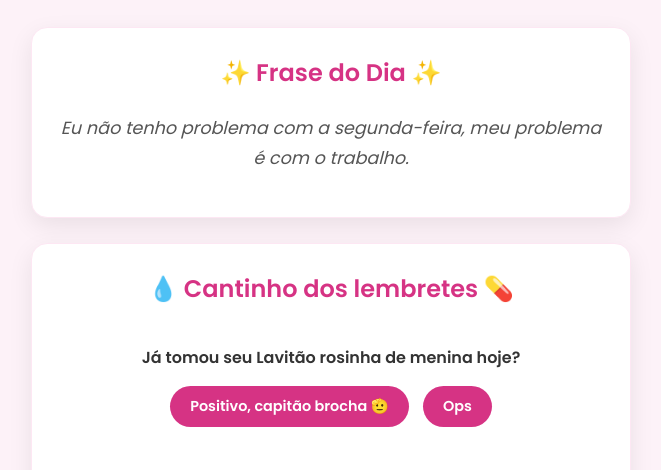
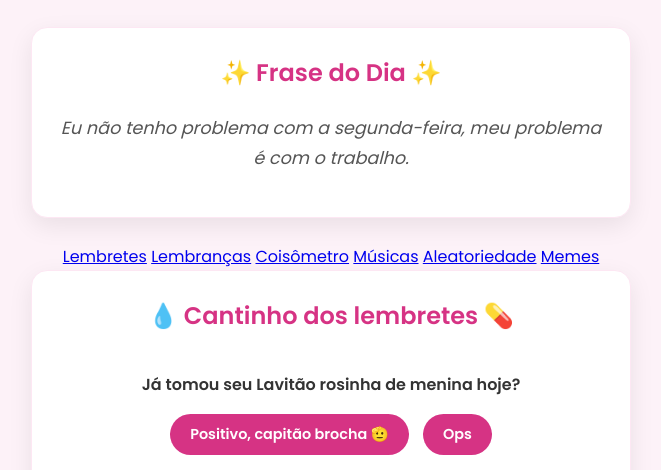
Before and after one commit to LGiovannini36/Cantinho-da-Lari, a website: page index.html in a window 1280 px wide. Shown: the part 330-800 px from the top of the page, without its empty margins (309-970 px from the left). Drawn offline with Linux system fonts and the light colour scheme.

Commit message:
Update index.html

```diff
--- a/index.html
+++ b/index.html
@@ -25,6 +25,17 @@
                 <h2>✨ Frase do Dia ✨</h2>
                 <p id="frase-do-dia-texto">Carregando uma frase especial para você...</p>
             </section>
+
+            <!-- Início do Menu de Navegação Rápida -->
+<nav class="navigation-menu">
+    <a href="#cantinho-lembretes" class="nav-button">Lembretes</a>
+    <a href="#cantinho-lembrancas" class="nav-button">Lembranças</a>
+    <a href="#cantinho-coisometro" class="nav-button">Coisômetro</a>
+    <a href="#cantinho-musical" class="nav-button">Músicas</a>
+    <a href="#cantinho-aleatoriedade" class="nav-button">Aleatoriedade</a>
+    <a href="#cantinho-memes" class="nav-button">Memes</a>
+</nav>
+<!-- Fim do Menu de Navegação Rápida -->
 
             <section class="card" id="cantinho-lembretes">
                 <h2>💧 Cantinho dos lembretes 💊</h2>
```
